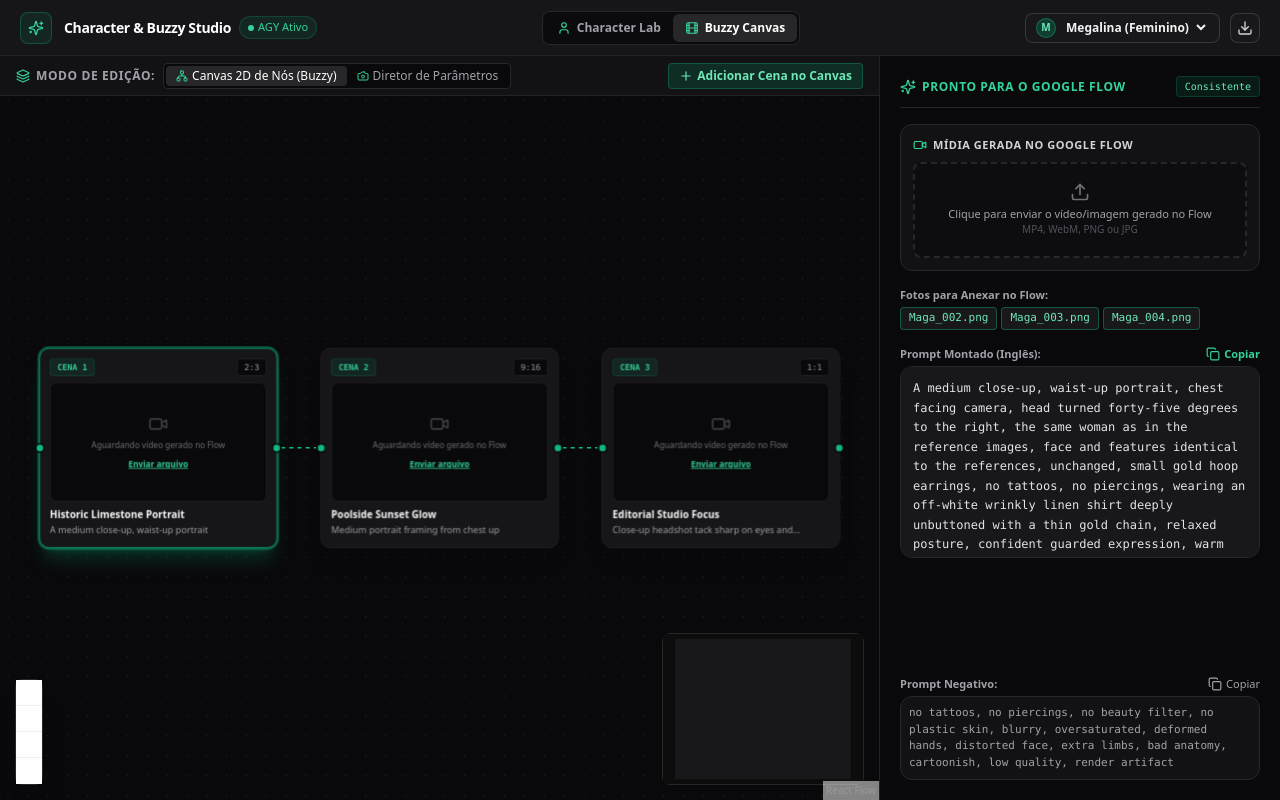
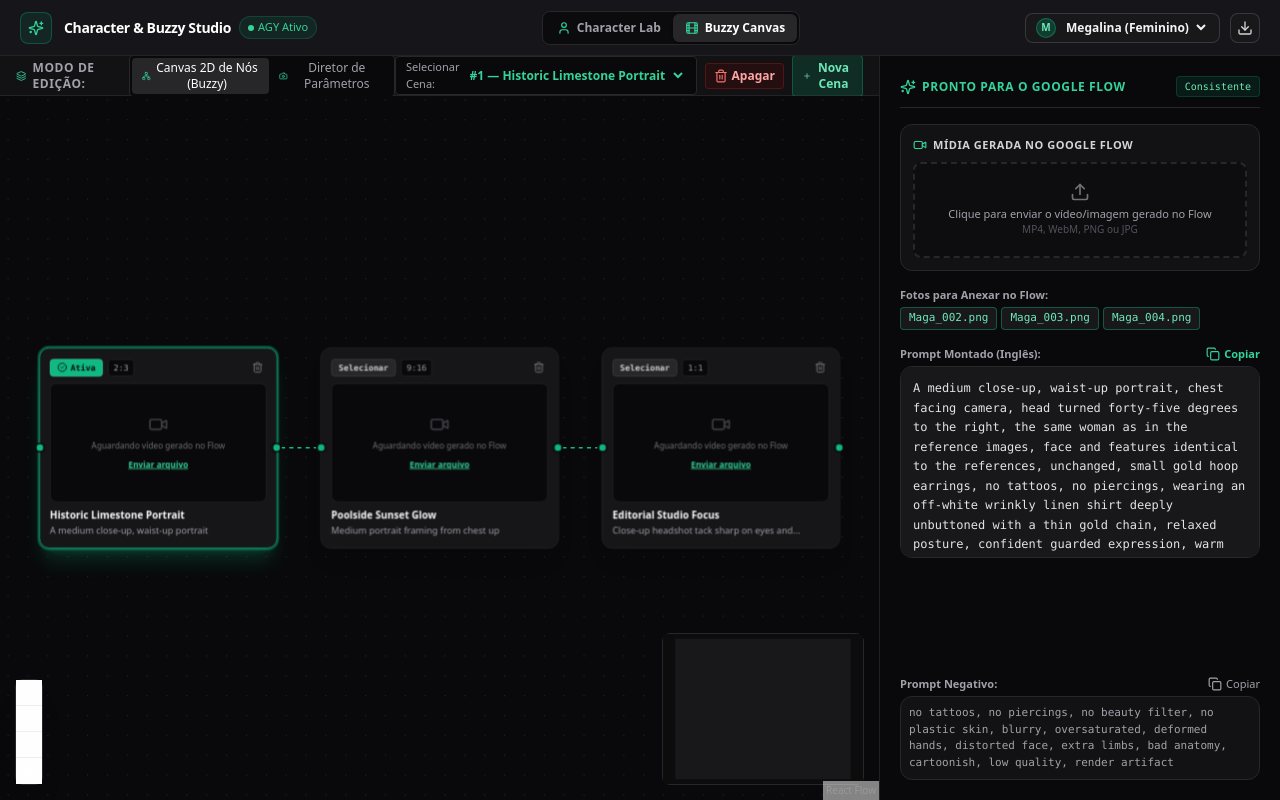
Before and after one commit to trydavidqix/character, a React (Vite) app: page / in a window 1280 px wide. Built offline with nearby package versions, Linux system fonts and the light colour scheme.

Commit message:
feat: add scene selection and deletion controls directly on canvas nodes and toolbar

```diff
--- a/src/App.tsx
+++ b/src/App.tsx
@@ -648,13 +648,43 @@ export default function App() {
                   </div>
                 </div>
 
+                <div className="flex items-center gap-2">
+                  {/* Option 1: Quick Select Scene */}
+                  <div className="flex items-center gap-1.5 bg-zinc-950 px-2.5 py-0.5 rounded border border-zinc-800">
+                    <span className="text-[11px] text-zinc-400 font-medium">Selecionar Cena:</span>
+                    <select
+                      value={selectedShotId}
+                      onChange={(e) => setSelectedShotId(e.target.value)}
+                      className="bg-transparent text-xs font-semibold text-emerald-400 focus:outline-none cursor-pointer pr-1"
+                    >
+                      {shots.map((s, idx) => (
+                        <option key={s.id} value={s.id} className="bg-zinc-900 text-white">
+                          #{idx + 1} — {s.title}
+                        </option>
+                      ))}
+                    </select>
+                  </div>
+
+                  {/* Option 2: Delete Selected Scene */}
+                  {shots.length > 1 && (
+                    <button
+                      onClick={() => handleDeleteShot(selectedShotId)}
+                      title="Apagar Cena Ativa"
+                      className="px-2 py-1 bg-red-950/40 hover:bg-red-900/60 text-red-300 border border-red-900/50 rounded text-xs font-semibold flex items-center gap-1 transition-colors"
+                    >
+                      <Trash2 className="w-3.5 h-3.5 text-red-400" />
+                      Apagar
+                    </button>
+                  )}
+
                   <button
                     onClick={handleAddShot}
                     className="px-2.5 py-1 bg-emerald-600/20 hover:bg-emerald-600/30 text-emerald-300 rounded border border-emerald-500/30 text-xs font-semibold flex items-center gap-1"
                   >
                     <Plus className="w-3.5 h-3.5" />
-                  Adicionar Cena no Canvas
+                    Nova Cena
                   </button>
+                </div>
               </div>
 
               {/* Workspace Content */}
@@ -665,6 +695,7 @@ export default function App() {
                     shots={shots}
                     selectedShotId={selectedShotId}
                     onSelectShot={setSelectedShotId}
+                    onDeleteShot={handleDeleteShot}
                     onUploadMedia={handleUploadMedia}
                   />
                 ) : (
--- a/src/components/SceneCanvas.tsx
+++ b/src/components/SceneCanvas.tsx
@@ -12,12 +12,13 @@ import {
 } from '@xyflow/react';
 import '@xyflow/react/dist/style.css';
 import { SceneShot } from '../core/types';
-import { Video } from 'lucide-react';
+import { Video, Trash2, CheckCircle2 } from 'lucide-react';
 
 interface SceneCanvasProps {
   shots: SceneShot[];
   selectedShotId: string;
   onSelectShot: (id: string) => void;
+  onDeleteShot: (id: string) => void;
   onUploadMedia: (shotId: string, file: File) => void;
 }
 
@@ -37,14 +38,49 @@ const ShotNodeComponent = ({ data }: { data: any }) => {
     >
       <Handle type="target" position={Position.Left} className="w-3 h-3 bg-emerald-500 border-2 border-zinc-950" />
 
-      {/* Node Header */}
+      {/* Node Header with Select and Delete buttons */}
       <div className="flex items-center justify-between mb-2">
-        <span className="text-[10px] font-mono text-emerald-400 font-bold bg-emerald-500/10 px-2 py-0.5 rounded border border-emerald-500/20">
-          CENA {data.index + 1}
-        </span>
-        <span className="text-[10px] px-2 py-0.5 rounded bg-zinc-950 border border-zinc-800 text-zinc-400 font-mono">
-          {shot.aspectRatio}
-        </span>
+        <div className="flex items-center gap-1.5">
+          <button
+            type="button"
+            onClick={(e) => {
+              e.stopPropagation();
+              data.onSelect(shot.id);
+            }}
+            className={`text-[10px] font-mono font-bold px-2 py-0.5 rounded border transition-all flex items-center gap-1 ${
+              isSelected
+                ? 'bg-emerald-500 text-zinc-950 border-emerald-400 font-extrabold shadow-sm'
+                : 'bg-zinc-800 text-zinc-300 border-zinc-700 hover:text-white hover:bg-zinc-700'
+            }`}
+            title="Selecionar esta cena"
+          >
+            {isSelected ? (
+              <>
+                <CheckCircle2 className="w-3 h-3 text-zinc-950" />
+                Ativa
+              </>
+            ) : (
+              'Selecionar'
+            )}
+          </button>
+          <span className="text-[10px] px-1.5 py-0.5 rounded bg-zinc-950 border border-zinc-800 text-zinc-400 font-mono">
+            {shot.aspectRatio}
+          </span>
+        </div>
+
+        {data.totalShots > 1 && (
+          <button
+            type="button"
+            onClick={(e) => {
+              e.stopPropagation();
+              data.onDelete(shot.id);
+            }}
+            title="Apagar esta cena"
+            className="p-1 text-zinc-500 hover:text-red-400 hover:bg-red-950/40 rounded transition-colors"
+          >
+            <Trash2 className="w-3.5 h-3.5" />
+          </button>
+        )}
       </div>
 
       {/* Video or Image Preview */}
@@ -98,7 +134,7 @@ const ShotNodeComponent = ({ data }: { data: any }) => {
   );
 };
 
-export default function SceneCanvas({ shots, selectedShotId, onSelectShot, onUploadMedia }: SceneCanvasProps) {
+export default function SceneCanvas({ shots, selectedShotId, onSelectShot, onDeleteShot, onUploadMedia }: SceneCanvasProps) {
   const nodeTypes = useMemo(() => ({ shotNode: ShotNodeComponent }), []);
 
   // Transform shots into ReactFlow nodes
@@ -110,12 +146,14 @@ export default function SceneCanvas({ shots, selectedShotId, onSelectShot, onUpl
       data: {
         shot,
         index,
+        totalShots: shots.length,
         isSelected: shot.id === selectedShotId,
         onSelect: onSelectShot,
+        onDelete: onDeleteShot,
         onUpload: onUploadMedia,
       },
     }));
-  }, [shots, selectedShotId, onSelectShot, onUploadMedia]);
+  }, [shots, selectedShotId, onSelectShot, onDeleteShot, onUploadMedia]);
 
   // Connect shots sequentially with edges
   const edges: Edge[] = useMemo(() => {
```
Lines whose indentation alone changed are shown as unchanged.
